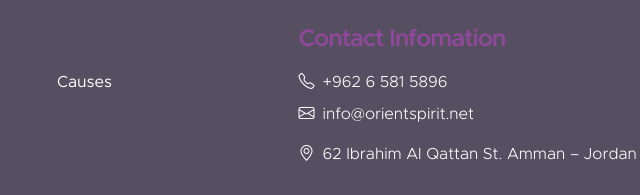
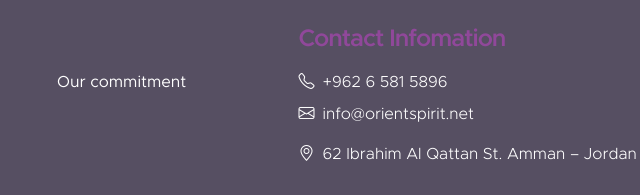
Before and after one commit to zaitanabil/orientspirit, a plain HTML site: page index.html in a window 1280 px wide. Shown: the part 4876-5071 px from the top of the page, 496-1136 px from the left. Drawn offline with Linux system fonts and the light colour scheme.

Commit message:
Update index.html

```diff
--- a/index.html
+++ b/index.html
@@ -475,7 +475,7 @@
                         <li class="footer-menu-item"><a href="#section_2" class="footer-menu-link" id="story">Our
                                 Story</a></li>
                         <li class="footer-menu-item"><a href="#section_3" class="footer-menu-link"
-                                id="engagement">Causes</a></li>
+                                id="engagement">Our commitment</a></li>
                     </ul>
                 </div>
 
```
